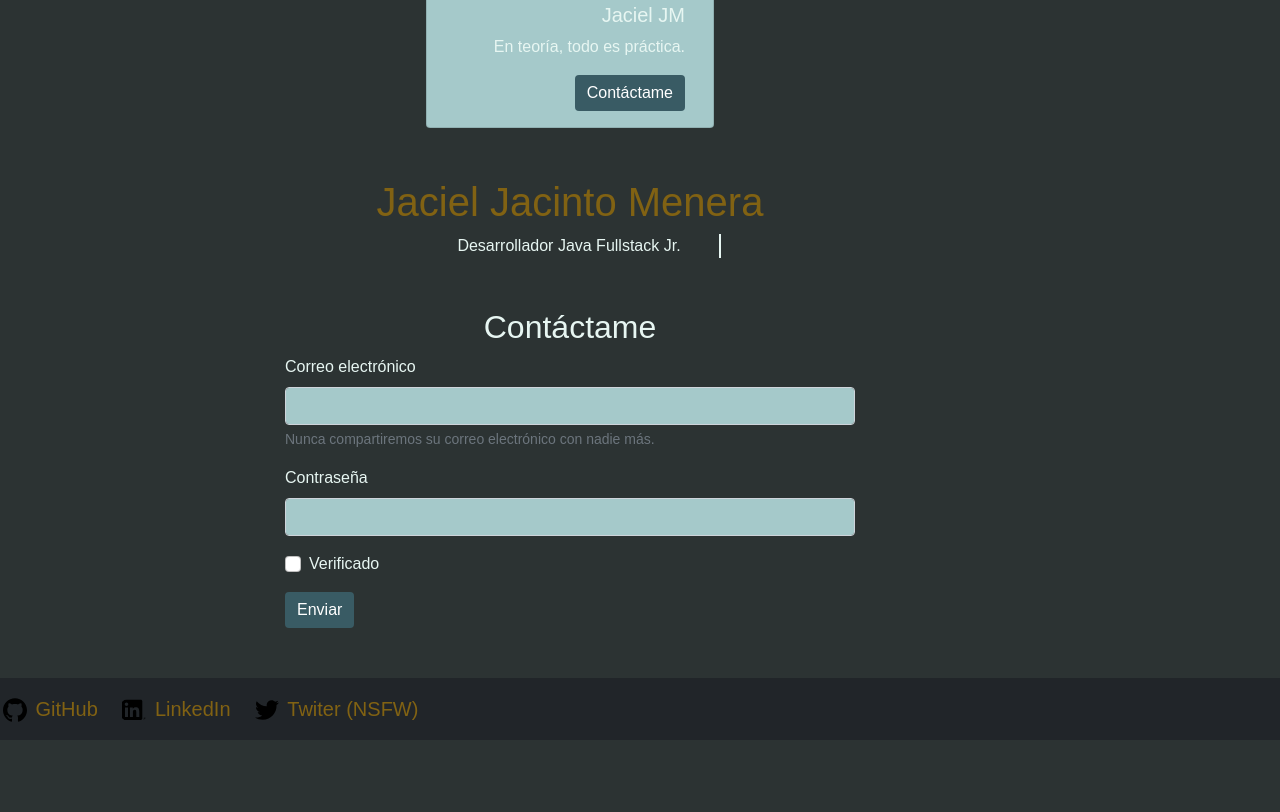
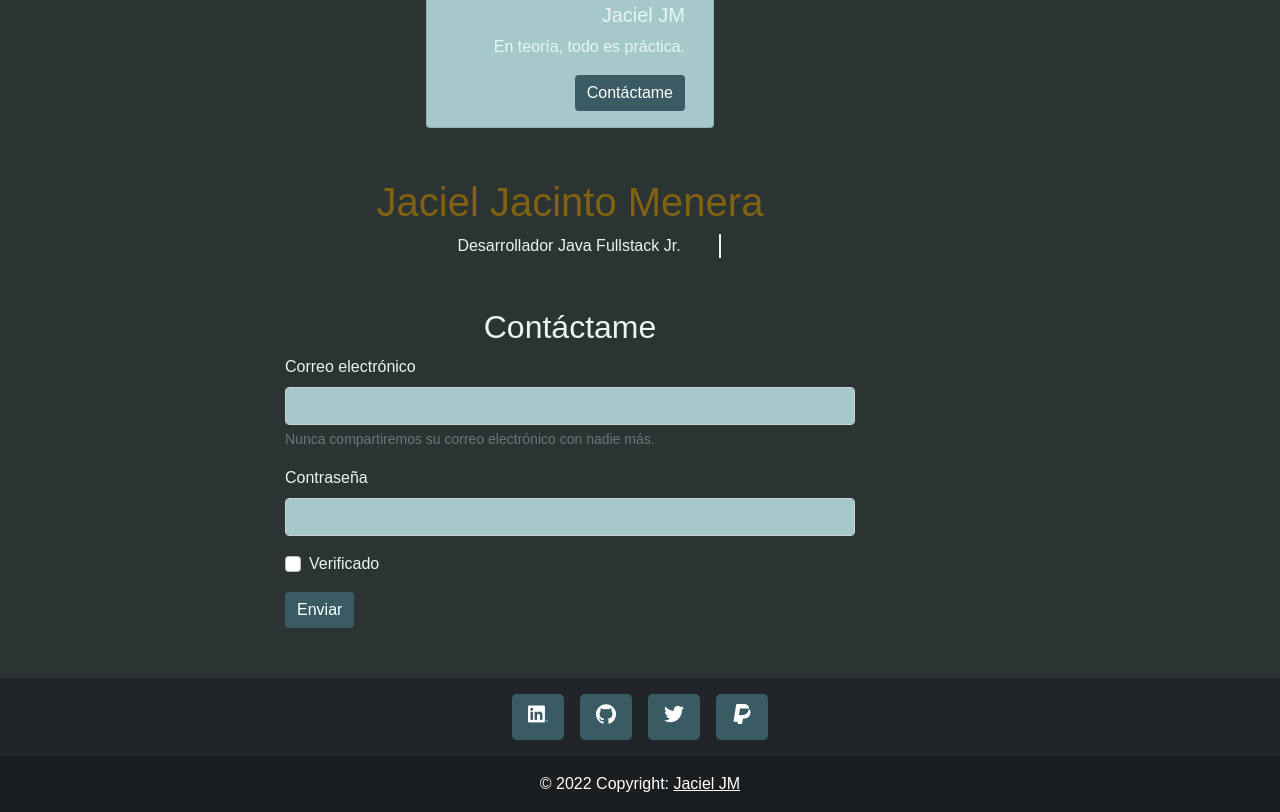
Before and after one commit to JacielJM/Portfolio, a plain HTML site: page portfolio.html in a window 1280 px wide. Shown: the part 382-1194 px from the top of the page. Before the commit the page ends 1122 px from the top, so only its background shows below. Drawn offline with nearby package versions, Linux system fonts and the light colour scheme.

Commit message:
footer 2.0

```diff
--- a/portfolio.html
+++ b/portfolio.html
@@ -21,6 +21,11 @@
 			rel="stylesheet"
 		/>
 
+		<!-- Link para iconos -->
+		<link
+			rel="stylesheet"
+			href="https://cdn-uicons.flaticon.com/uicons-brands/css/uicons-brands.css"
+		/>
 		<title>Mi Portfolio</title>
 		<link rel="stylesheet" href="styles/portfolio.css" />
 	</head>
@@ -147,35 +152,46 @@
 			</div>
 
 			<!-- footer -->
-			<footer class="footer mt-auto py-3 bg-dark">
-				<div class="container-fluid">
-					<a class="navbar-brand" href="https://www.github.com/JacielJM/" target="_blank">
-						<img
-							src="/public/icons/github.svg"
-							alt=""
-							width="30"
-							height="24"
-							class="d-inline-block align-text-top"
-						/>
-						GitHub
-					</a>
-					<a class="navbar-brand" href="https://www.linkedin/in/jacieljm/" target="_blank">
-						<img
-							src="/public/icons/linkedin.svg"
-							alt=""
-							width="30"
-							height="24"
-							class="d-inline-block align-text-top"
-						/>
-						LinkedIn
-					</a>
-					<a class="navbar-brand" href="https://twitter.com/jaciel_jm/" target="_blank">
-						<img src="./public/icons/twitter.svg" alt=""
-							width="30"
-							height="24" class="d-inline-block align-text-top">
-							Twiter (NSFW)</a
-						>
+			<footer class="text-center text-lg-start bg-dark">
+				<div class="container-fluid d-flex justify-content-center py-3">
+					<a href="http://www.linkedin.com/in/jacieljm" target="_blank" >
+						<button
+						type="button"
+						class="btn btn-primary btn-lg btn-floating mx-2"
+					>
+						<i class="fi fi-brands-linkedin"></i>
+					</button></a>
+					<button
+						type="button"
+						class="btn btn-primary btn-lg btn-floating mx-2"
+					>
+						<i class="fi fi-brands-github"></i>
+					</button>
+					<button
+						type="button"
+						class="btn btn-primary btn-lg btn-floating mx-2"
+					>
+						<i class="fi fi-brands-twitter"></i>
+					</button>
+					<button
+						type="button"
+						class="btn btn-primary btn-lg btn-floating mx-2"
+					>
+						<i class="fi fi-brands-paypal"></i>
+					</button>
 				</div>
+
+				<!-- Copyright -->
+				<div
+					class="text-center text-white p-3"
+					style="background-color: rgba(0, 0, 0, 0.2)"
+				>
+					© 2022 Copyright:
+					<a class="text-white" href="https://www.github.com/JacielJM"
+						>Jaciel JM</a
+					>
+				</div>
+				<!-- Copyright -->
 			</footer>
 		</div>
 
```
